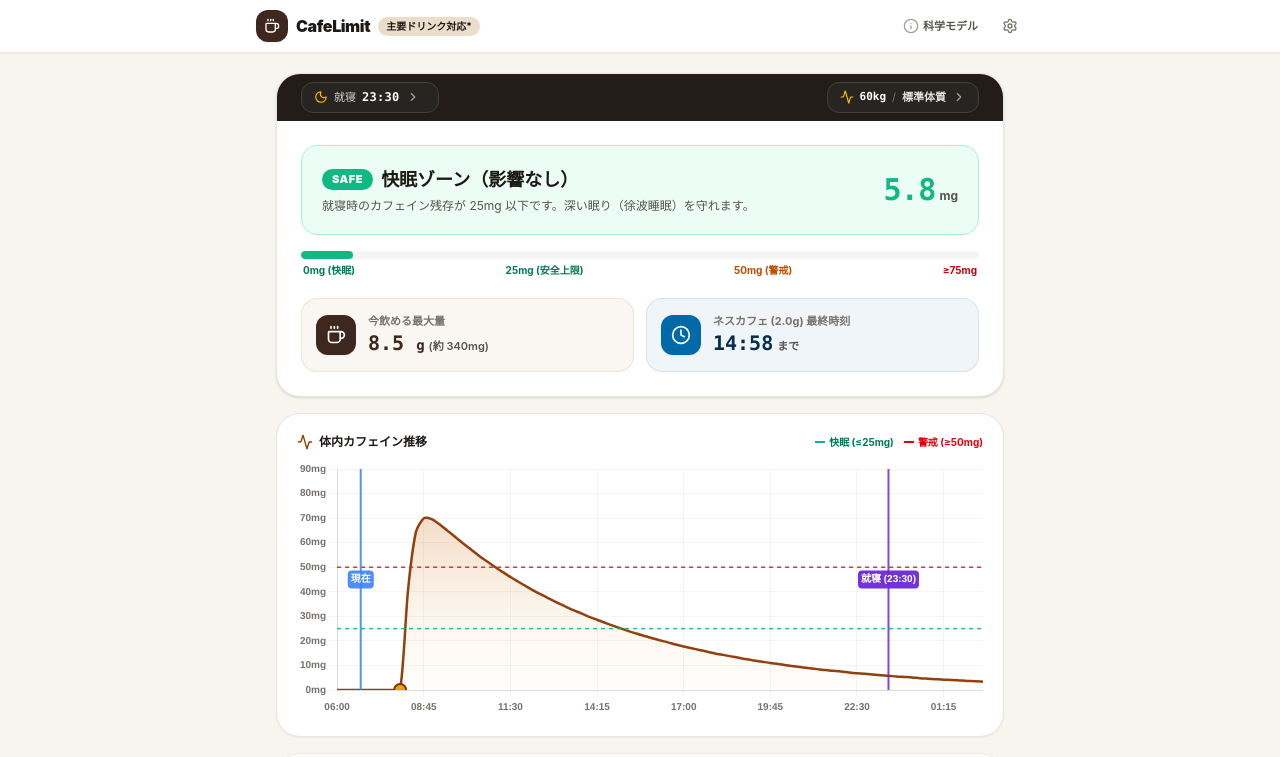
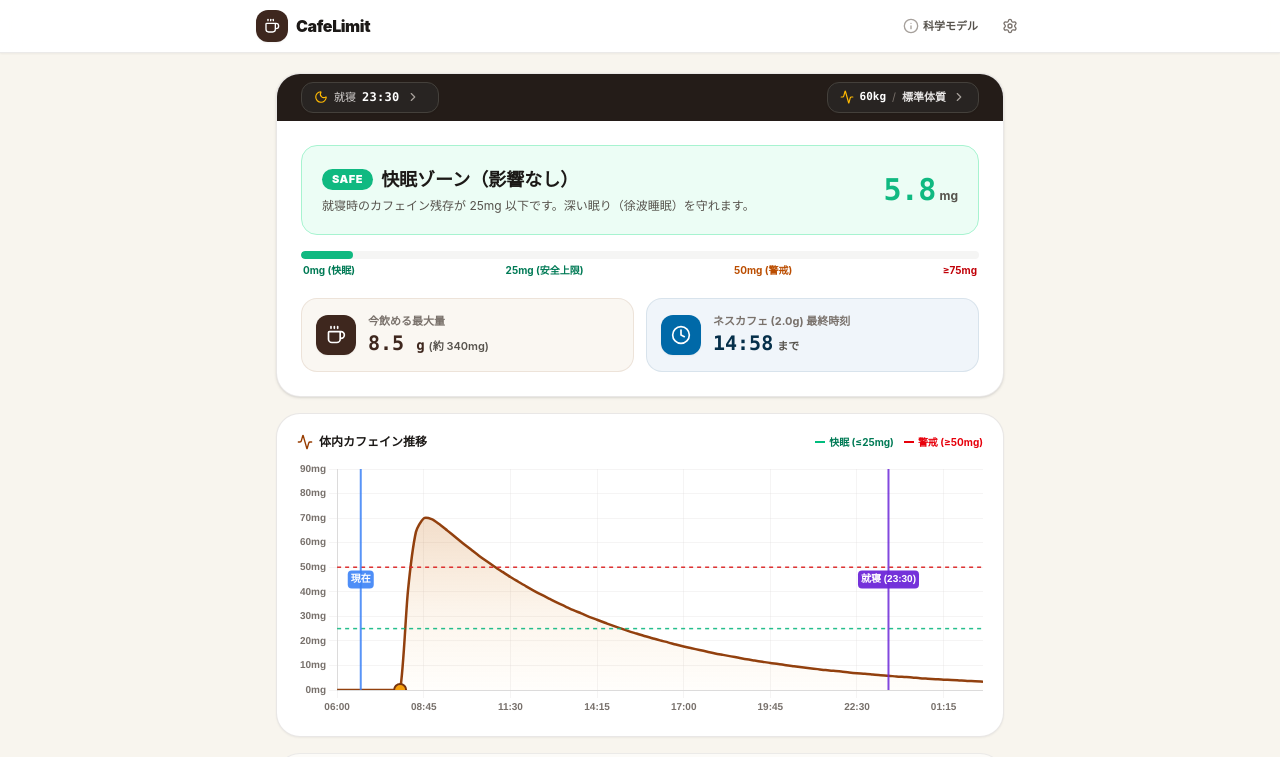
Before and after one commit to Ume-Chika/CafeLimit, a React (Vite) app: page / in a window 1280 px wide. Shown: the top 757 px of the page. Built offline with nearby package versions, Linux system fonts and the light colour scheme.

Commit message:
style: ヘッダーから冗長な「主要ドリンク対応*」バッジを削除しミニマル化

```diff
--- a/src/App.tsx
+++ b/src/App.tsx
@@ -277,9 +277,6 @@ export default function App() {
             <h1 className="text-base font-black tracking-tight text-stone-900">
               CafeLimit
             </h1>
-            <span className="text-[10px] font-bold bg-[#EADDC9] text-stone-900 px-2 py-0.5 rounded-full">
-              主要ドリンク対応*
-            </span>
           </div>
 
           <div className="flex items-center space-x-1 sm:space-x-2">
```
